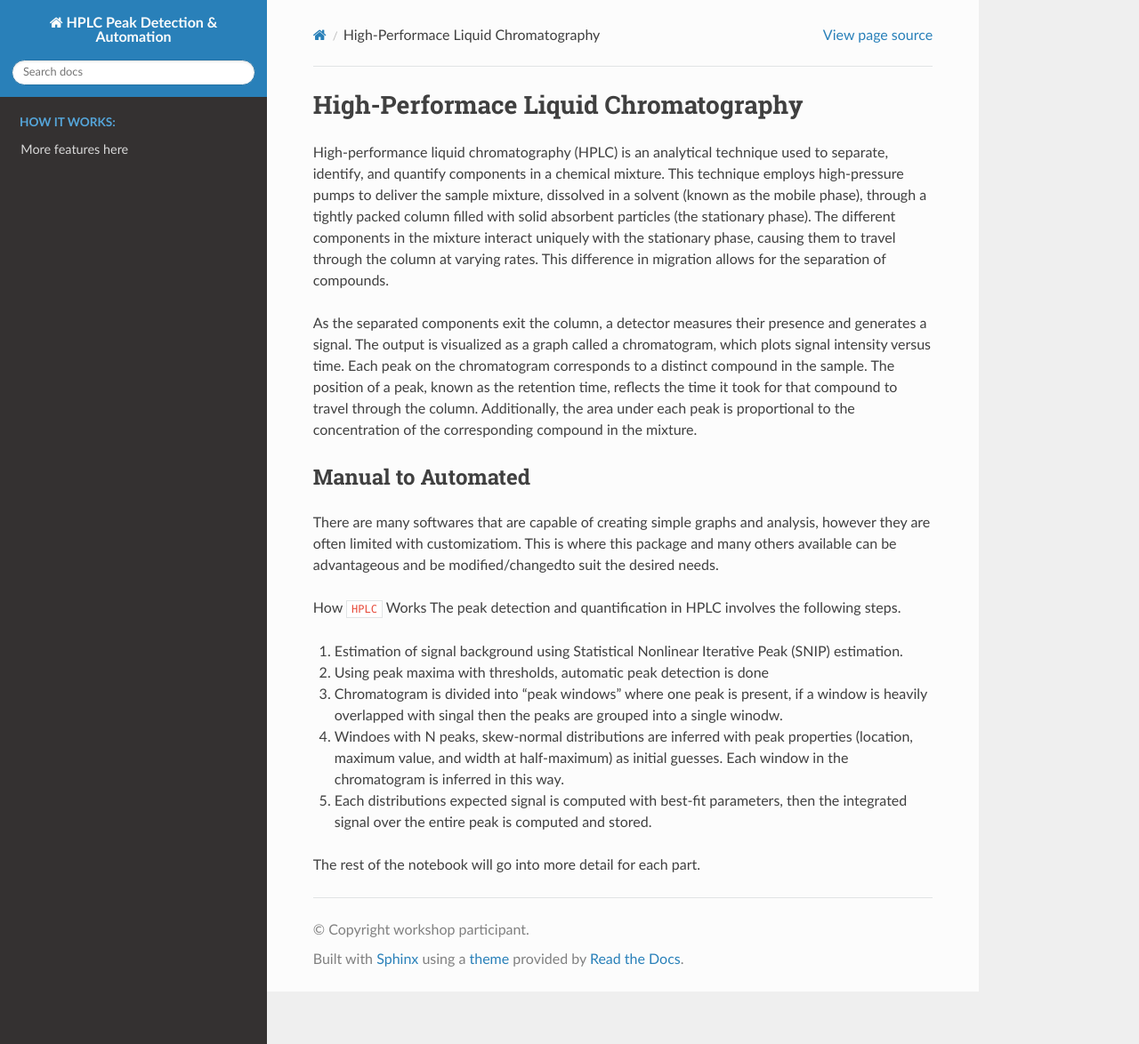
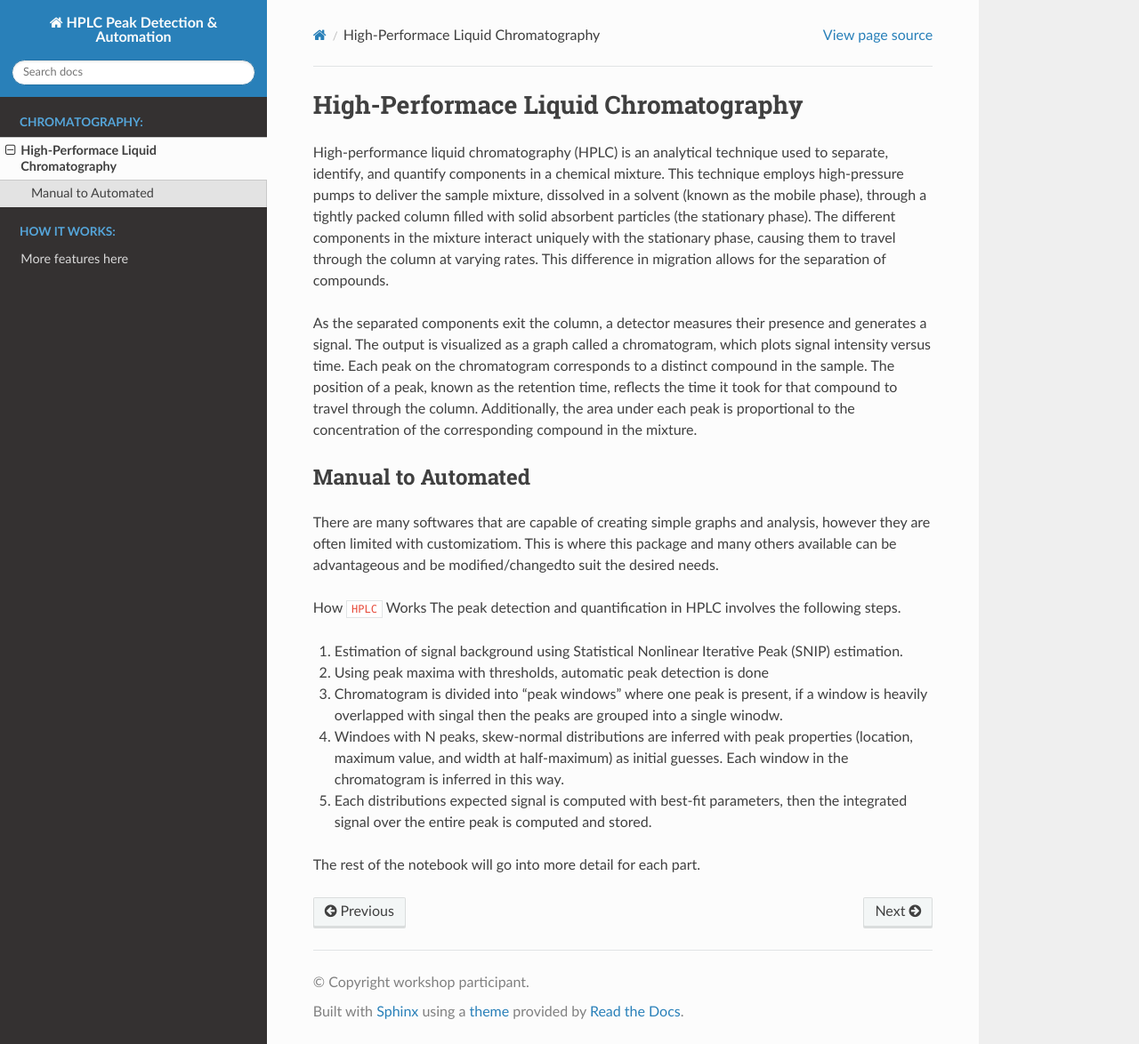
Before and after one commit to pcichowicz/HPLC, a Sphinx documentation site: the page built from doc/Using-HPLC.md, in a window 1280 px wide and 1174 px high. Shown: the whole window at 89% size. Built offline with Sphinx 7.4.7 and the Read the Docs theme 3.1.0, drawn with Linux system fonts in a browser that asks for light colours; pages that are not in the unit, such as notebooks, are missing from menus.

```diff
--- a/doc/index.rst
+++ b/doc/index.rst
@@ -46,7 +46,7 @@ Current dependencies for `HPLC` are as follows:
    :caption: Chromatography:
    :hidden:
 
-   Using HPLC.md
+   Using-HPLC.md
 
 
 .. toctree::
```
